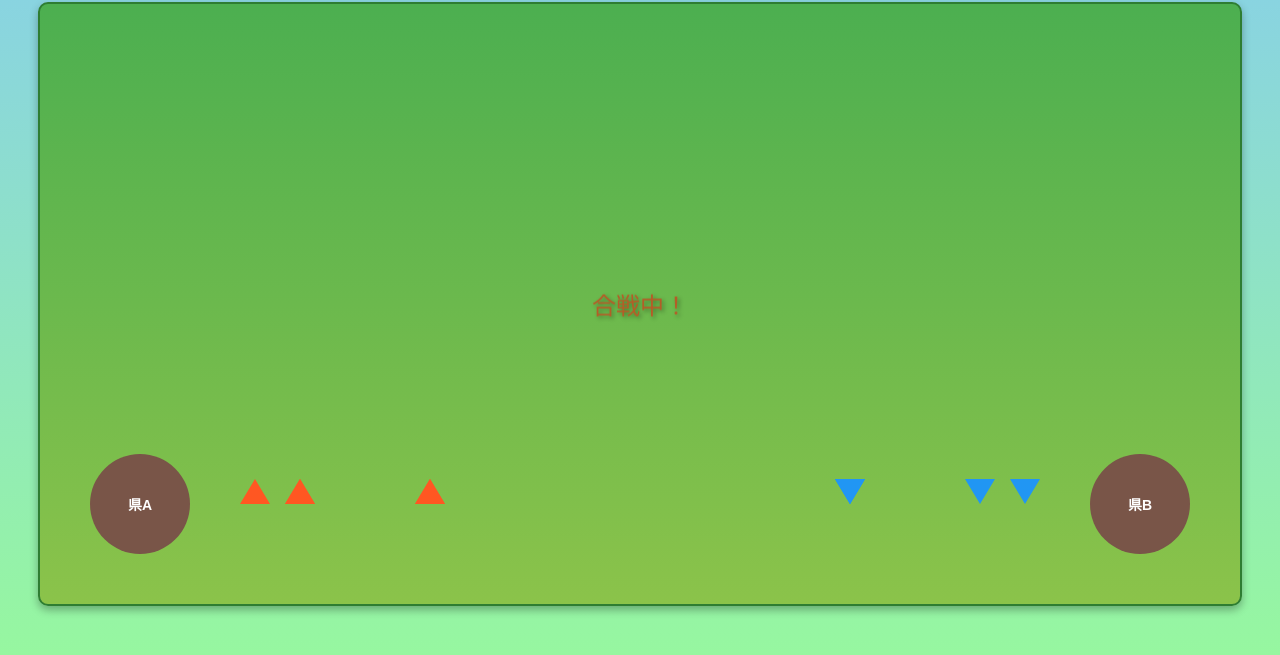
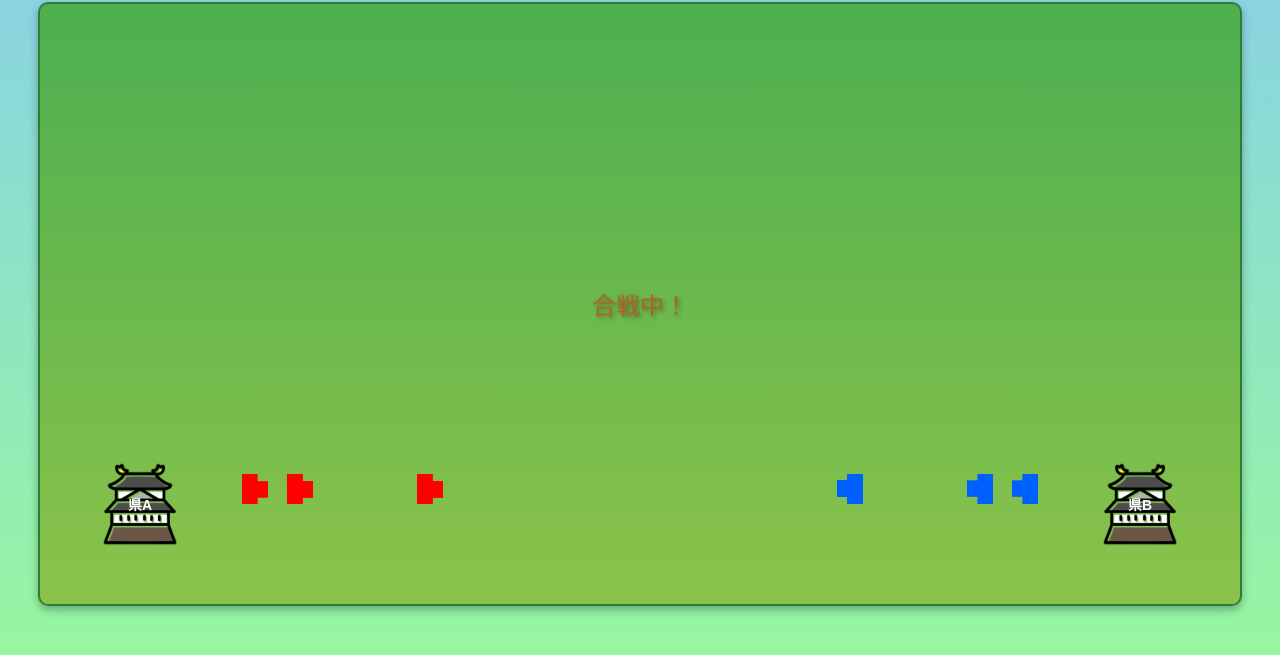
Before and after one commit to yoyomaruki-hue/kumahamumap, a plain HTML site: page battle.html in a window 1280 px wide. Shown: the part 107-762 px from the top of the page. Drawn offline with Linux system fonts and the light colour scheme.

Commit message:
城とユニット変更

```diff
--- a/battle.html
+++ b/battle.html
@@ -39,8 +39,8 @@
             bottom: 50px;
             width: 100px;
             height: 100px;
-            background: #795548;
-            border-radius: 50%;
+            background: url('image/shiro.png') no-repeat center center;
+            background-size: cover;
             display: flex;
             align-items: center;
             justify-content: center;
@@ -59,24 +59,23 @@
 
         .unit {
             position: absolute;
-            width: 0;
-            height: 0;
-            border-left: 15px solid transparent;
-            border-right: 15px solid transparent;
-            border-bottom: 25px solid;
+            width: 30px;
+            height: 30px;
+            background-size: contain;
+            background-repeat: no-repeat;
+            background-position: center;
             bottom: 100px;
             animation: attack 4s ease-in-out infinite;
         }
 
         .unit.left {
-            border-bottom-color: #FF5722;
+            background-image: url('image/unit1.png');
             left: 200px;
         }
 
         .unit.right {
-            border-bottom-color: #2196F3;
+            background-image: url('image/unit2.png');
             right: 200px;
-            transform: rotate(180deg);
             animation: attack-right 4s ease-in-out infinite;
         }
 
```
Also changed, not shown: image/hamu.jpg (added), image/kumahamu.png (added), image/shiro.png (added), image/unit1.png (added), image/unit2.png (added).
